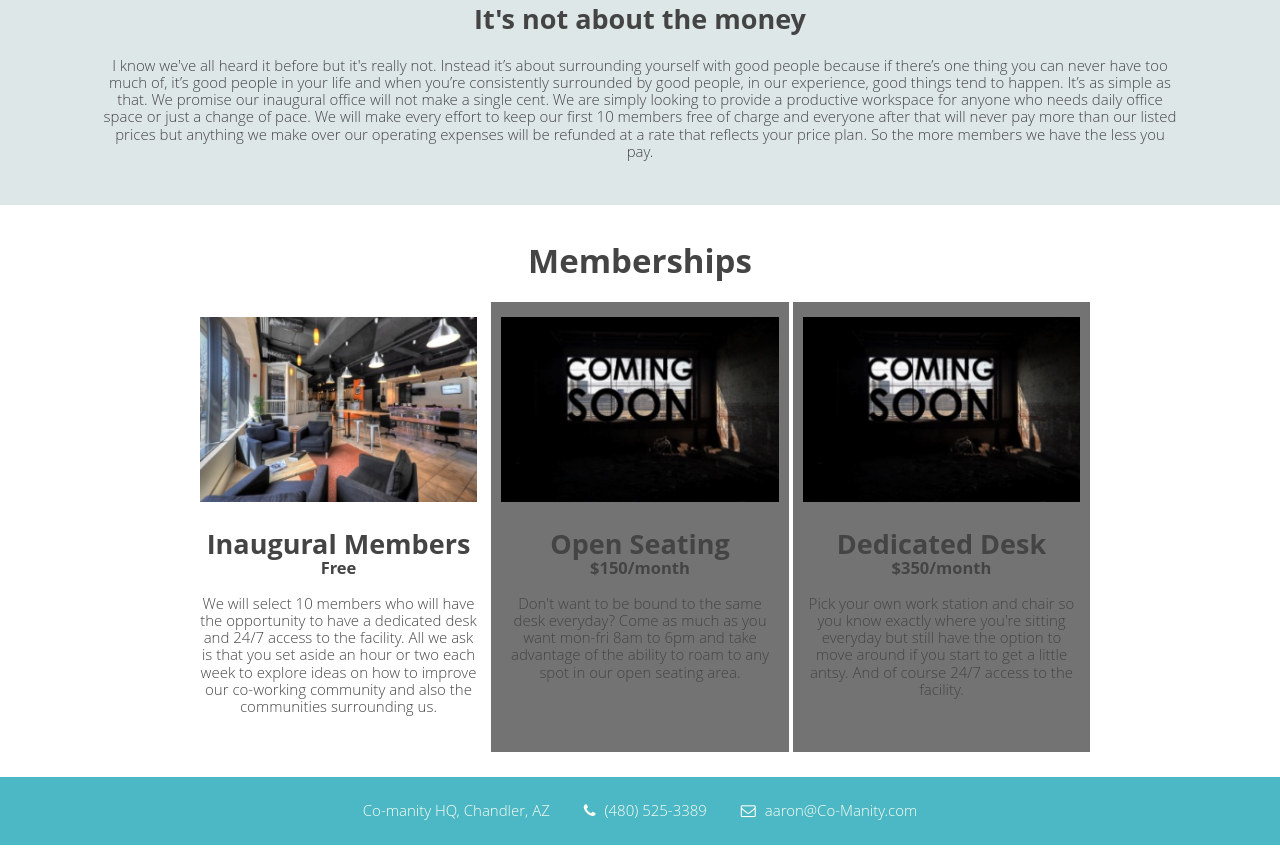
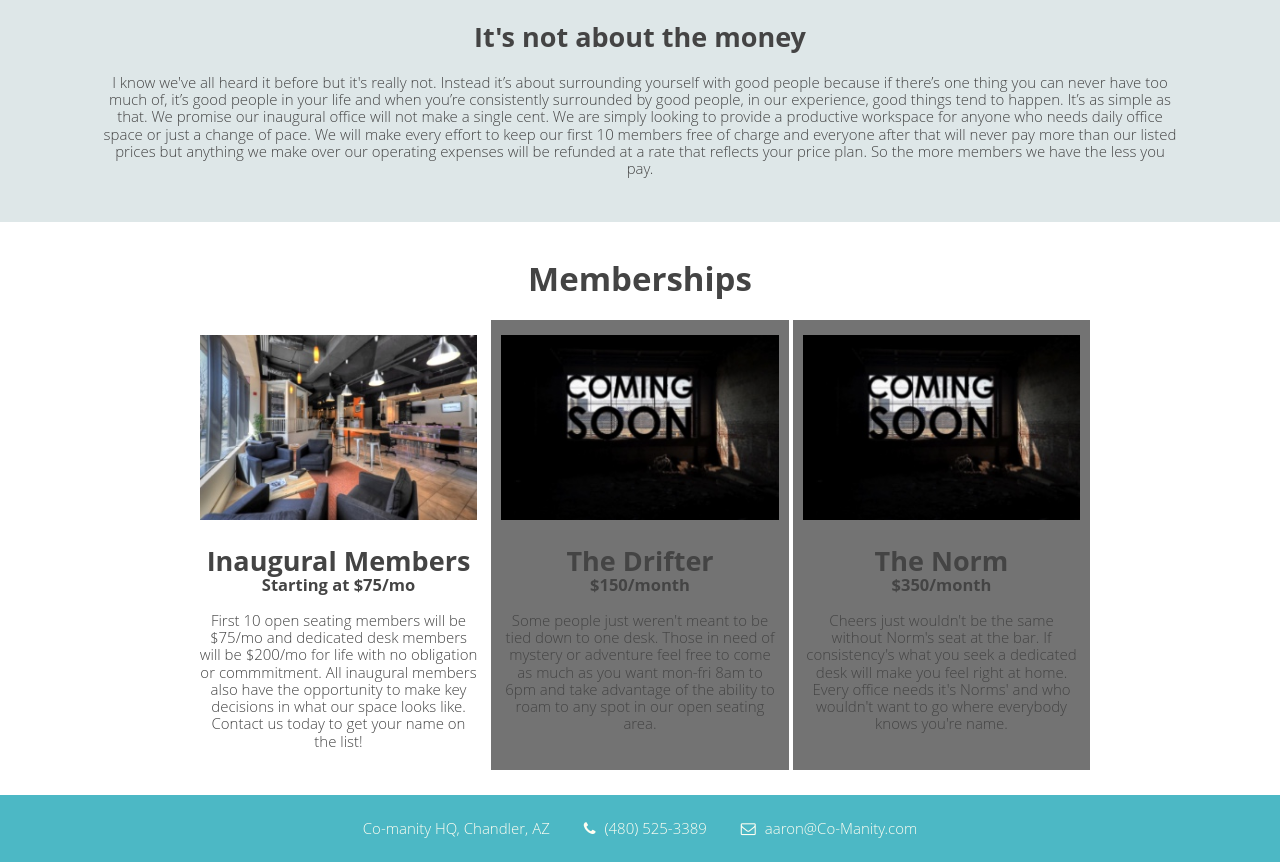
Before and after one commit to coolhand37/Comanity, a website: page index.html in a window 1280 px wide. Shown: the part 1117-1979 px from the top of the page. Drawn offline with nearby package versions, Linux system fonts and the light colour scheme.

Commit message:
updated pricing

```diff
--- a/index.css
+++ b/index.css
@@ -417,6 +417,9 @@ footer {
                 Media Points
 ************************************************/
 @media (max-width: 400px) {
+    .hero h1 {
+        font-size: 2em;
+    }
 
 }
 
--- a/index.html
+++ b/index.html
@@ -51,7 +51,7 @@
 		<div id="home" class="hero">
 			<div>
 				<p>
-					<h1><span>Coming Soon</span></h1>
+					<h1><span>Opening Jan 2018</span></h1>
 					<button class="hero-button">Learn More</button>
 				</p>
 			</div>
@@ -64,7 +64,7 @@
 					<span>Co-working for humanity!</span>
 				</div>
 				<div>
-					<p>Be a part of the foundation of, what we hope will become, Arizona's largest coworking community. We will select the first 10 inagural members who will be eligible for free membership for life.</p>
+					<p>Be a part of the foundation of, what we hope will become, Arizona's largest coworking community. The first 20 inagural members will be eligible for half off membership for life.</p>
 					<div class="input">
 						<input name="full_name" value="FULL NAME">
 						</input>
@@ -105,7 +105,7 @@
 				<div class="why-different">
 					<h2>Why we're different</h2>
 
-					<p>Co-manity only has one goal - to help. Yes it’s boring, broad and simple but it’s what we do. We’re not looking to spin a profit or line our pockets and there’s no hidden agenda. Every dime we make outside our operating expenses will go directly back into the community or invested inside the walls of our office. This is more than just a place to plop down and work. This is your chance to make a difference. But don’t worry, if all you want is to plop down and be left alone you won’t be shunned or shamed. Life is hectic and sometimes there’s just not enough time in the day to go out and save the world. Our hope is that the more involvement you see in the community the more you’ll want to be a part of it. Kindness is contagious and sometimes we forget how good it feels to help or even to receive help from others and for many people once you experience it, you just can’t ever get enough. We truly believe the more opportunity we provide for someone to make a difference the more likely they will.</p>
+					<p>Co-manity only has one goal - to help. Yes it’s boring, broad and simple but it’s what we do. We’re not looking to spin a profit or line our pockets and there’s no hidden agenda. Every dime we make outside our operating expenses will go directly back into the community or invested inside the walls of our office. This is more than just a place to plop down and work. This is your chance to make a difference. But don’t worry, if all you want is to plop down and be left alone you won’t be shunned or shamed. Life is hectic and sometimes there’s just not enough time in the day to go out and save the world. Every person who is a member is contributing by just being a part of it. Our hope is that the more involvement you see in the community the more you’ll want to be a part of it. Kindness is contagious and sometimes we forget how good it feels to help or even to receive help from others and for many people once you experience it, you just can’t ever get enough. We truly believe the more opportunity we provide for someone to make a difference the more likely they will.</p>
 				</div>
 				<div class="not-about-money">
 					<h2>It's not about the money</h2>
@@ -124,8 +124,8 @@
 						</div>
 						<div>
 							<h2>Inaugural Members</h2>
-							<h3>Free</h3>
-							<p>We will select 10 members who will have the opportunity to have a dedicated desk and 24/7 access to the facility. All we ask is that you set aside an hour or two each week to explore ideas on how to improve our co-working community and also the communities surrounding us.
+							<h3>Starting at $75/mo</h3>
+							<p>First 10 open seating members will be $75/mo and dedicated desk members will be $200/mo for life with no obligation or commmitment. All inaugural members also have the opportunity to make key decisions in what our space looks like. Contact us today to get your name on the list!
 
 							<!-- Our inaugural office will be composed of approximately 30 members who will
 							have their own dedicated workspace and access to the office 24/7. Our inagural office will not make a dime off any membership fees so you will pay what we pay. --></p>
@@ -136,9 +136,9 @@
 							<img class="member-option-images" src="images/soon.jpg">
 						</div>
 						<div>
-							<h2>Open Seating</h2>
+							<h2>The Drifter</h2>
 							<h3>$150/month</h3>
-							<p>Don't want to be bound to the same desk everyday? Come as much as you want mon-fri 8am to 6pm and take advantage of the ability to roam to any spot in our open seating area.</p>
+							<p>Some people just weren't meant to be tied down to one desk. Those in need of mystery or adventure feel free to come as much as you want mon-fri 8am to 6pm and take advantage of the ability to roam to any spot in our open seating area.</p>
 						</div>
 					</div>
 					<div class="membership-tiles coming-soon-dark">
@@ -146,9 +146,9 @@
 							<img class="member-option-images" src="images/soon.jpg">
 						</div>
 						<div>
-							<h2>Dedicated Desk</h2>
+							<h2>The Norm</h2>
 							<h3>$350/month</h3>
-							<p>Pick your own work station and chair so you know exactly where you're sitting everyday but still have the option to move around if you start to get a little antsy. And of course 24/7 access to the facility. </p>
+							<p>Cheers just wouldn't be the same without Norm's seat at the bar. If consistency's what you seek a dedicated desk will make you feel right at home. Every office needs it's Norms' and who wouldn't want to go where everybody knows you're name. </p>
 						</div>
 					</div>
 				</div>
```
